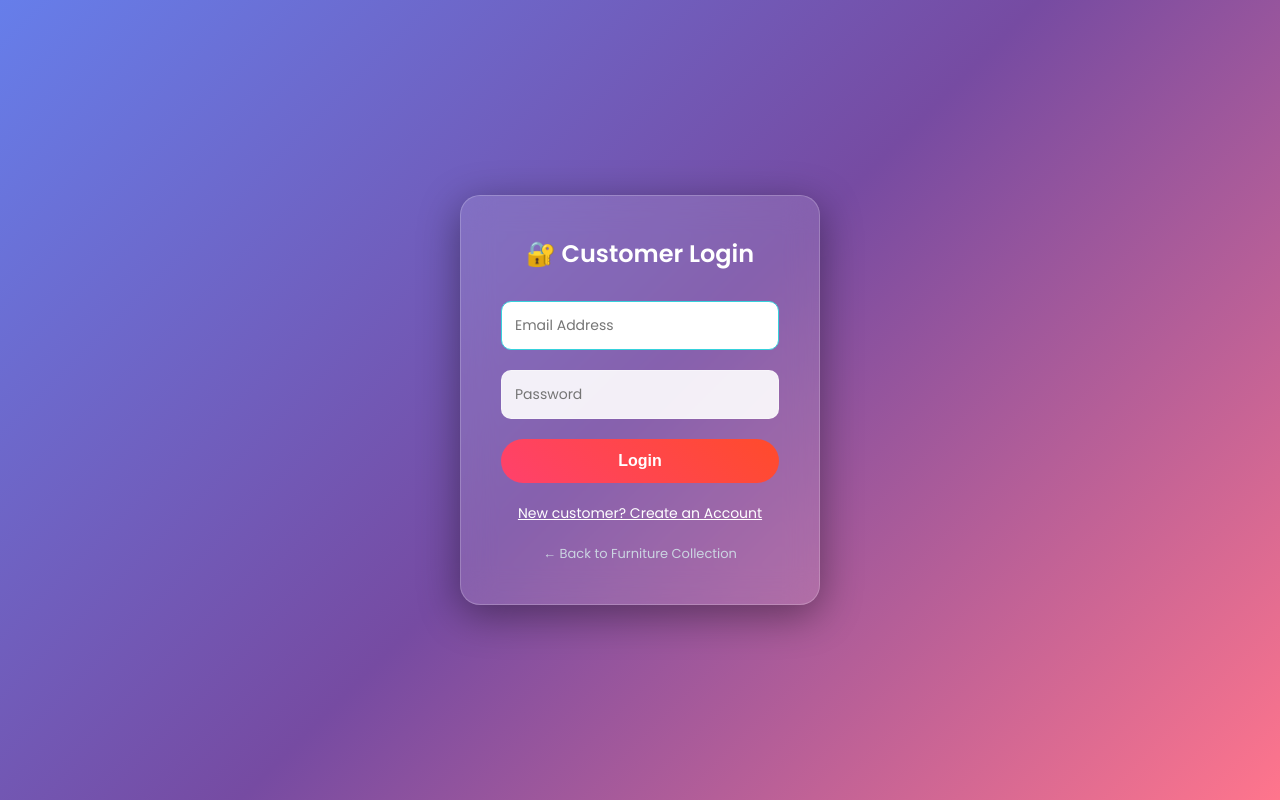
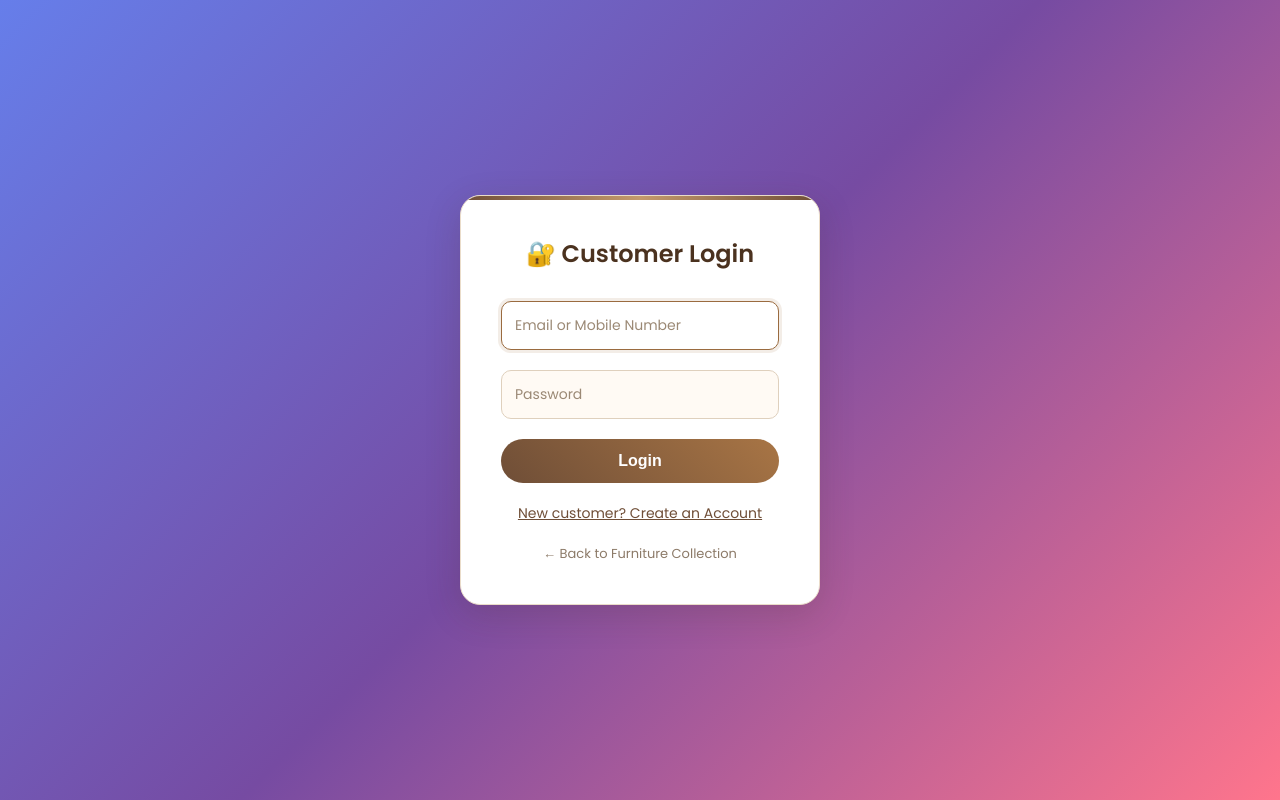
Before and after one commit to Tarun9491/smart_shop, a PHP site: page /login.php in a window 1280 px wide. Run offline with PHP 8.4, Linux system fonts and the light colour scheme.

Commit message:
Update login.php

```diff
--- a/smart_shop/login.php
+++ b/smart_shop/login.php
@@ -12,138 +12,518 @@ if (!empty($_SESSION['user_id'])) {
 $error = '';
 
 if ($_SERVER['REQUEST_METHOD'] === 'POST' && isset($_POST['login'])) {
+
+    // Verify CSRF token
     if (!verify_csrf_token($_POST['csrf_token'] ?? '')) {
+
         $error = "Session expired or invalid token. Please try again.";
+
     } else {
-        $email = trim($_POST['email'] ?? '');
+
+        // Get login details
+        $login = trim($_POST['login'] ?? '');
         $password = $_POST['password'] ?? '';
 
-        if (empty($email) || empty($password)) {
-            $error = "Please provide both email and password.";
+        // Validate fields
+        if (empty($login) || empty($password)) {
+
+            $error = "Please provide your email/mobile number and password.";
+
         } else {
-            $stmt = $conn->prepare("SELECT id, name, email, password FROM users WHERE email = ? LIMIT 1");
-            $stmt->bind_param("s", $email);
+
+            // -----------------------------------------
+            // Find user using Email OR Mobile Number
+            // -----------------------------------------
+
+            $stmt = $conn->prepare(
+                "SELECT id, name, email, mobile, password
+                 FROM users
+                 WHERE email = ? OR mobile = ?
+                 LIMIT 1"
+            );
+
+            if (!$stmt) {
+
+                $error = "Something went wrong. Please try again.";
+
+            } else {
+
+                $stmt->bind_param("ss", $login, $login);
+
                 $stmt->execute();
+
                 $result = $stmt->get_result();
 
+                // -----------------------------------------
+                // Check user
+                // -----------------------------------------
+
                 if ($row = $result->fetch_assoc()) {
+
+                    // -----------------------------------------
+                    // Verify password
+                    // -----------------------------------------
+
                     if (password_verify($password, $row['password'])) {
+
+                        // Regenerate session ID for security
                         session_regenerate_id(true);
+
+                        // Store user information in session
                         $_SESSION['user_id'] = (int)$row['id'];
                         $_SESSION['user_name'] = $row['name'];
                         $_SESSION['user_email'] = $row['email'];
+
+                        if (!empty($row['mobile'])) {
+                            $_SESSION['user_mobile'] = $row['mobile'];
+                        }
+
                         $stmt->close();
+
+                        // Redirect to home
                         header("Location: index.php");
                         exit();
+
                     } else {
-                    $error = "Invalid email or password.";
+
+                        $error = "Invalid email/mobile number or password.";
                     }
+
                 } else {
-                $error = "Invalid email or password.";
+
+                    $error = "Invalid email/mobile number or password.";
                 }
+
                 $stmt->close();
             }
         }
     }
+}
 ?>
+
 <!DOCTYPE html>
 <html lang="en">
+
 <head>
+
     <meta charset="UTF-8">
-    <meta name="viewport" content="width=device-width, initial-scale=1.0">
+
+    <meta
+        name="viewport"
+        content="width=device-width, initial-scale=1.0"
+    >
+
     <title>Login - Guru Woodworks</title>
-    <link href="https://fonts.googleapis.com/css2?family=Poppins:wght@300;400;600&display=swap" rel="stylesheet">
+
+    <link
+        href="https://fonts.googleapis.com/css2?family=Poppins:wght@300;400;600&display=swap"
+        rel="stylesheet"
+    >
+
     <style>
-        * { box-sizing: border-box; }
+
+        * {
+            box-sizing: border-box;
+        }
+
+        /* -----------------------------------------
+           Page Background
+           ----------------------------------------- */
+
         body {
             margin: 0;
+
             font-family: 'Poppins', sans-serif;
+
             min-height: 100vh;
-            background: linear-gradient(135deg, #667eea, #764ba2, #ff758c);
+
+            background:
+                linear-gradient(
+                    135deg,
+                    #667eea,
+                    #764ba2,
+                    #ff758c
+                );
+
             display: flex;
+
             justify-content: center;
+
             align-items: center;
+
             padding: 20px;
         }
+
+
+        /* -----------------------------------------
+           Login Card
+           ----------------------------------------- */
+
         .login-box {
-            background: rgba(255, 255, 255, 0.12);
-            backdrop-filter: blur(16px);
-            -webkit-backdrop-filter: blur(16px);
+
+            background: #ffffff;
+
             padding: 40px;
+
             border-radius: 20px;
-            box-shadow: 0 10px 40px rgba(0, 0, 0, 0.4);
+
             width: 100%;
+
             max-width: 360px;
+
             text-align: center;
-            color: white;
-            border: 1px solid rgba(255, 255, 255, 0.2);
+
+            color: #3b2a1d;
+
+            border:
+                1px solid #eadcc9;
+
+            box-shadow:
+                0 10px 35px
+                rgba(70, 45, 25, 0.18);
+
+            position: relative;
+
+            overflow: hidden;
         }
-        h2 { margin-top: 0; margin-bottom: 20px; }
+
+
+        /* -----------------------------------------
+           Premium Wood Top Line
+           ----------------------------------------- */
+
+        .login-box::before {
+
+            content: "";
+
+            position: absolute;
+
+            top: 0;
+
+            left: 0;
+
+            width: 100%;
+
+            height: 4px;
+
+            background:
+                linear-gradient(
+                    90deg,
+                    #6f4e37,
+                    #c49a6c,
+                    #6f4e37
+                );
+        }
+
+
+        /* -----------------------------------------
+           Heading
+           ----------------------------------------- */
+
+        h2 {
+
+            margin-top: 0;
+
+            margin-bottom: 20px;
+
+            color: #4b321f;
+
+            font-weight: 600;
+        }
+
+
+        /* -----------------------------------------
+           Input Fields
+           ----------------------------------------- */
+
         input {
+
             width: 100%;
+
             padding: 13px;
+
             margin: 10px 0;
-            border: 1px solid rgba(255, 255, 255, 0.3);
+
+            border:
+                1px solid #dfd0bd;
+
             border-radius: 10px;
+
             outline: none;
-            background: rgba(255, 255, 255, 0.9);
+
+            background: #fffaf4;
+
+            color: #3b2a1d;
+
             font-family: inherit;
+
             font-size: 14px;
+
+            transition: 0.25s;
         }
-        input:focus { border-color: #36d1dc; background: #fff; }
+
+
+        input::placeholder {
+
+            color: #9b8975;
+        }
+
+
+        input:focus {
+
+            border-color: #9a6b3f;
+
+            background: #ffffff;
+
+            box-shadow:
+                0 0 0 3px
+                rgba(154, 107, 63, 0.12);
+        }
+
+
+        /* -----------------------------------------
+           Login Button
+           ----------------------------------------- */
+
         button {
+
             width: 100%;
+
             padding: 13px;
+
             margin-top: 10px;
+
             border: none;
+
             border-radius: 30px;
-            background: linear-gradient(45deg, #ff416c, #ff4b2b);
-            color: white;
+
+            background:
+                linear-gradient(
+                    45deg,
+                    #6f4e37,
+                    #a87545
+                );
+
+            color: #ffffff;
+
             font-weight: 600;
+
             font-size: 16px;
+
             cursor: pointer;
+
             transition: 0.3s;
         }
+
+
         button:hover {
+
             transform: scale(1.03);
-            background: linear-gradient(45deg, #36d1dc, #5b86e5);
+
+            background:
+                linear-gradient(
+                    45deg,
+                    #543a29,
+                    #8b5e34
+                );
         }
+
+
+        /* -----------------------------------------
+           Error Message
+           ----------------------------------------- */
+
         .error {
-            background: rgba(255, 0, 0, 0.3);
-            border: 1px solid rgba(255, 100, 100, 0.5);
+
+            background: #fff4f2;
+
+            border:
+                1px solid #e7b9b1;
+
             padding: 10px;
+
             border-radius: 8px;
-            color: #fff;
+
+            color: #a33a32;
+
             margin-bottom: 15px;
+
+            font-size: 13px;
+
+            text-align: left;
+        }
+
+
+        /* -----------------------------------------
+           Links
+           ----------------------------------------- */
+
+        .links {
+
+            margin-top: 20px;
+
             font-size: 13px;
         }
-        a {
-            color: #fff;
+
+
+        .links a {
+
+            color: #6f4e37;
+
             font-size: 14px;
+
             text-decoration: underline;
+
+            transition: 0.2s;
         }
-        a:hover { color: #ffd700; }
-        .links { margin-top: 20px; font-size: 13px; }
+
+
+        .links a:hover {
+
+            color: #b07a45;
+        }
+
+
+        /* -----------------------------------------
+           Back Link
+           ----------------------------------------- */
+
+        .back-link {
+
+            color: #8c7a68 !important;
+
+            font-size: 13px !important;
+
+            text-decoration: none !important;
+        }
+
+
+        .back-link:hover {
+
+            color: #6f4e37 !important;
+        }
+
+
+        /* -----------------------------------------
+           Mobile Responsive
+           ----------------------------------------- */
+
+        @media (max-width: 480px) {
+
+            body {
+                padding: 15px;
+            }
+
+            .login-box {
+
+                padding: 32px 24px;
+
+                border-radius: 20px;
+            }
+
+            h2 {
+
+                font-size: 23px;
+            }
+        }
+
     </style>
+
 </head>
+
+
 <body>
+
     <div class="login-box">
+
         <h2>🔐 Customer Login</h2>
+
+
         <?php if (!empty($error)): ?>
-            <div class="error"><?php echo htmlspecialchars($error, ENT_QUOTES, 'UTF-8'); ?></div>
+
+            <div class="error">
+
+                <?php
+                echo htmlspecialchars(
+                    $error,
+                    ENT_QUOTES,
+                    'UTF-8'
+                );
+                ?>
+
+            </div>
+
         <?php endif; ?>
 
-        <form method="POST" action="login.php">
+
+        <form
+            method="POST"
+            action="login.php"
+        >
+
             <?php echo csrf_field(); ?>
-            <input type="email" name="email" placeholder="Email Address" required autofocus>
-            <input type="password" name="password" placeholder="Password" required>
-            <button type="submit" name="login">Login</button>
+
+
+            <!-- Email OR Mobile -->
+
+            <input
+                type="text"
+                name="login"
+                placeholder="Email or Mobile Number"
+                value="<?php
+                    echo htmlspecialchars(
+                        $_POST['login'] ?? '',
+                        ENT_QUOTES,
+                        'UTF-8'
+                    );
+                ?>"
+                required
+                autofocus
+            >
+
+
+            <!-- Password -->
+
+            <input
+                type="password"
+                name="password"
+                placeholder="Password"
+                required
+            >
+
+
+            <!-- Login Button -->
+
+            <button
+                type="submit"
+                name="login"
+            >
+                Login
+            </button>
+
         </form>
 
+
         <div class="links">
-            <a href="register.php">New customer? Create an Account</a><br><br>
-            <a href="index.php" style="color: #cbd5e1; font-size: 13px; text-decoration: none;">← Back to Furniture Collection</a>
+
+            <a href="register.php">
+                New customer? Create an Account
+            </a>
+
+            <br>
+            <br>
+
+            <a
+                href="index.php"
+                class="back-link"
+            >
+                ← Back to Furniture Collection
+            </a>
+
         </div>
+
     </div>
+
 </body>
+
 </html>
```
Lines whose indentation alone changed are shown as unchanged.
